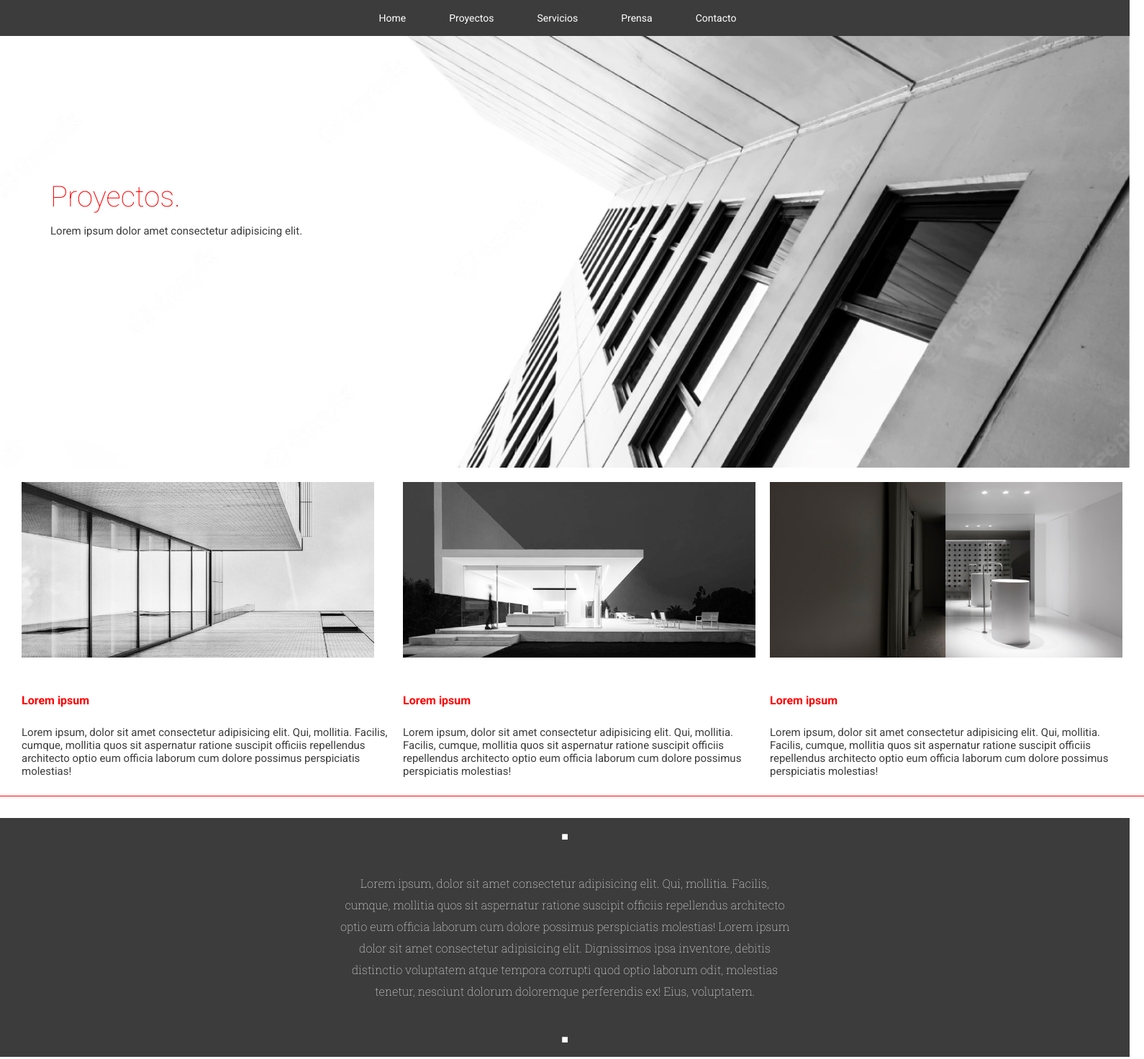
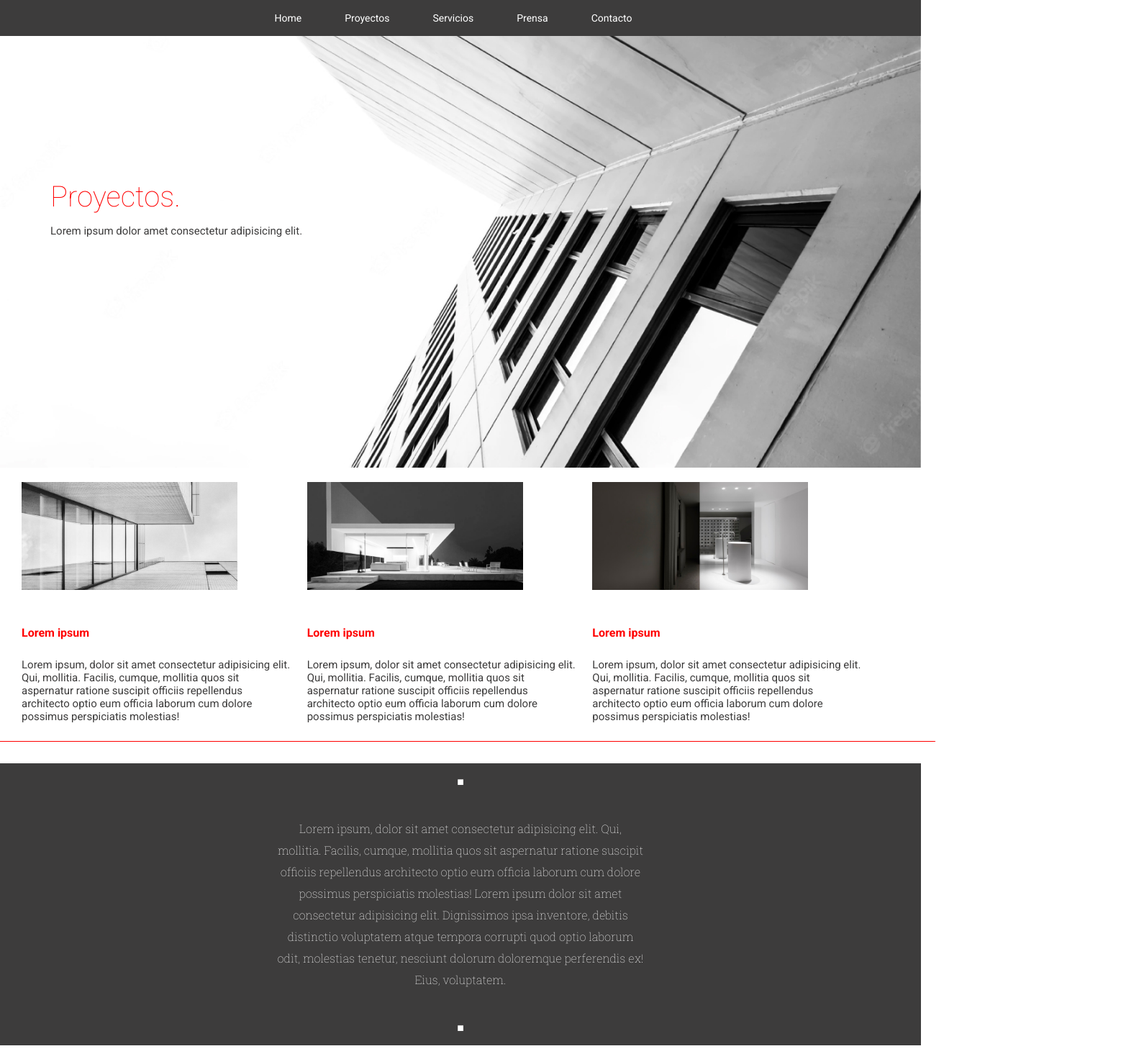
Before and after one commit to alejandramenendez/Arq_minimalista, a plain HTML site: page pages/proyectos.html in a window 1280 px wide. Shown: the top 1472 px of the page at 72% size, 1590 px wide, since content can reach past the window. Drawn offline with Linux system fonts and the light colour scheme.

Commit message:
version 3 con animacion

```diff
--- a/css/style.css
+++ b/css/style.css
@@ -148,7 +148,7 @@ li {
 }
 
 .boxequipo{
-	width: 200px;
+	width: 20%;
 	margin-right: auto;
 	margin-left: auto;
 }
@@ -388,7 +388,8 @@ li {
     background-image: url("../images/header_proyectos.jpg");
     background-size: cover;
     background-position: left;
-	margin: 0;
+	margin-right: auto;
+	margin-left: auto;
 }
 
 
@@ -402,13 +403,11 @@ li {
 
 .grid_info2{
 	grid-area: grid_info1;
-	width: 50%;
 }
 
 .grid_info3{
 	grid-area: grid_info1;
-	width: 50%;
-	padding-right: 20px;
+	padding-right: 90px;
 }
 
 .titulo_seccion{padding-top: 200px; font-size: 40px;font-family: 'Roboto', sans-serif; font-weight: 100; color: red; margin: 0}
@@ -416,8 +415,7 @@ li {
 .txt_parrafo{ font-family: 'Roboto', sans-serif;font-size: 15px;color: #3D3C3C; width: "50"; padding: 10px; }
 
 .img_proyectos{
-	width: 490px;
-	align-content: center;
+	width: 300px;
 	margin-right: auto;
 	margin-left: auto;
 	padding: 20px 10px 20px 10px;
```
Also changed, not shown: 1 other file.
